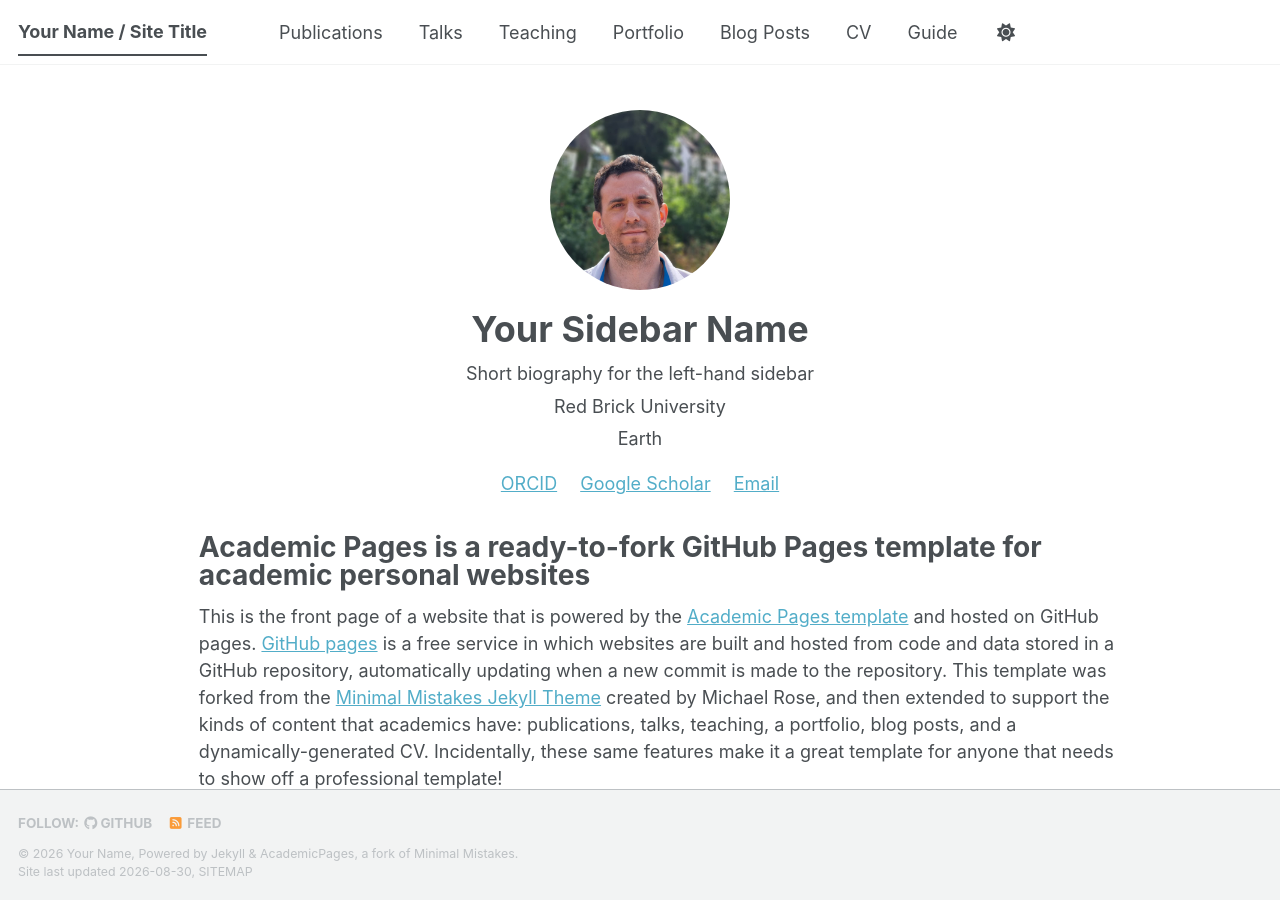
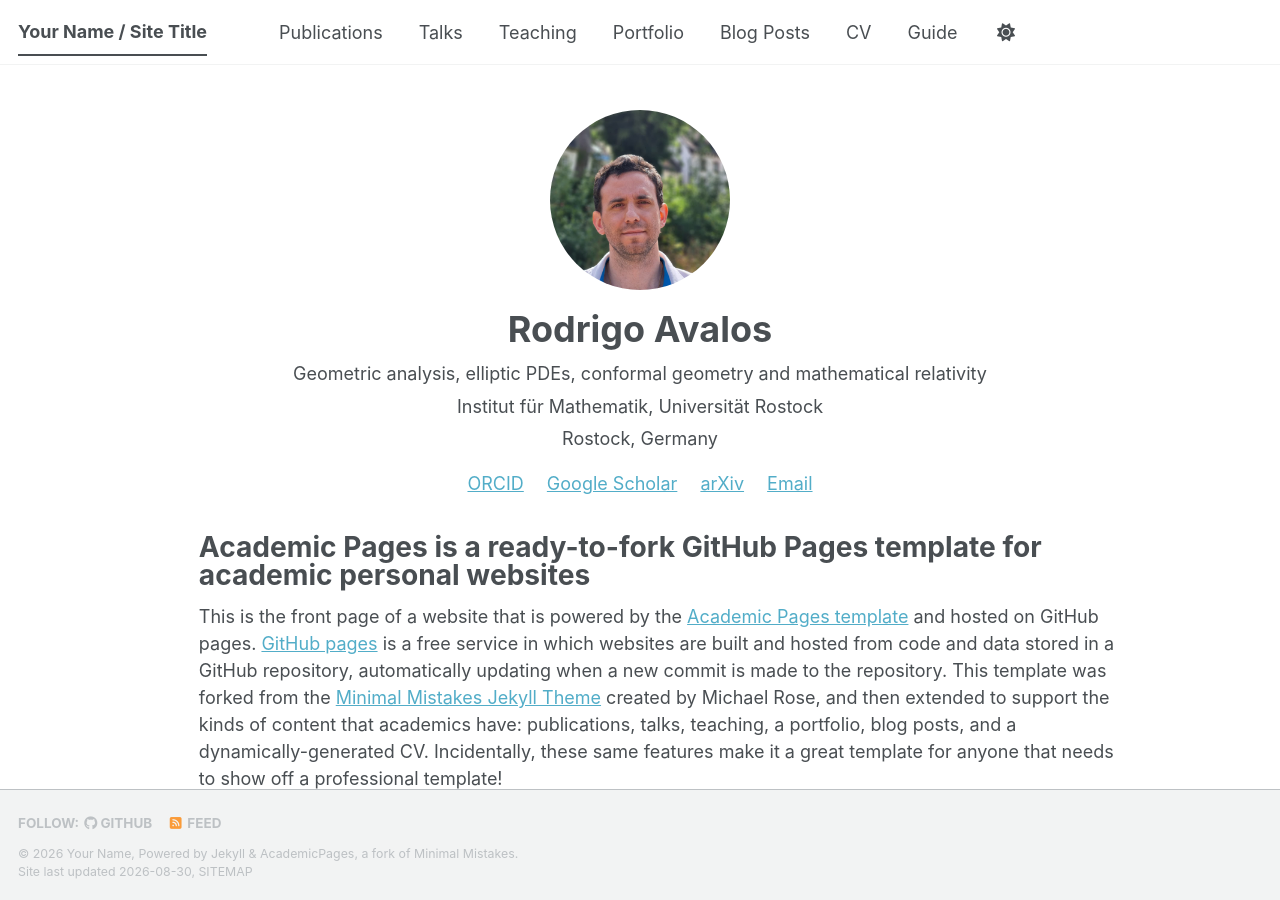
Before and after one commit to rodrigo-avalos/rodrigo-avalos, a Jekyll site: the page built from _pages/about.md, in a window 1280 px wide and 900 px high. Built offline with Jekyll 4.4.1, drawn with Linux system fonts in a browser that asks for light colours; a style sheet for code colours, icons or effects is not loaded.

Commit message:
Update _config.yml

```diff
--- a/_config.yml
+++ b/_config.yml
@@ -23,21 +23,21 @@ repository : "rodrigo-avalos/rodrigo-avalos.github.io"
 author:
   # Biographic information
   avatar           : "profile.png"
-  name             : "Your Sidebar Name"
-  pronouns         : # example: "she/her"
-  bio              : "Short biography for the left-hand sidebar"
-  location         : "Earth"
-  employer         : "Red Brick University"
+  name             : "Rodrigo Avalos"
+  pronouns         : # example: "he/his"
+  bio              : "Geometric analysis, elliptic PDEs, conformal geometry and mathematical relativity"
+  location         : "Rostock, Germany"
+  employer         : "Institut für Mathematik, Universität Rostock"
   uri              : # URL
-  email            : "none@example.org"
+  email            : "rodrigo.avalos [at] uni-rostock.de"
 
   # Academic websites
   academia         : # URL
-  arxiv            : # URL - Update with the correct link to your profile
-  googlescholar    : "https://scholar.google.com/citations?user=PS_CX0AAAAAJ"
+  arxiv            : "https://arxiv.org/search/advanced?advanced=&terms-0-operator=AND&terms-0-term=%22Avalos%2C+Rodrigo%22&terms-0-field=author&terms-1-operator=NOT&terms-1-term=Alonzo&terms-1-field=author&classification-mathematics=y&classification-physics=y&classification-physics_archives=all&classification-include_cross_list=include&date-filter_by=all_dates&date-year=&date-from_date=&date-to_date=&date-date_type=submitted_date&abstracts=show&size=50&order=-announced_date_first"
+  googlescholar    : "https://scholar.google.com/citations?user=xNxvgmUAAAAJ&hl=en&oi=ao"
   inspire-hep      : # URL
   impactstory      : # URL
-  orcid            : "https://orcid.org/yourorcidurl"
+  orcid            : "https://orcid.org/0000-0002-2480-3700"
   semantic         : # URL
   ssrn             : # URL
   pubmed           : "https://www.ncbi.nlm.nih.gov/pubmed/?term=john+snow"
```
